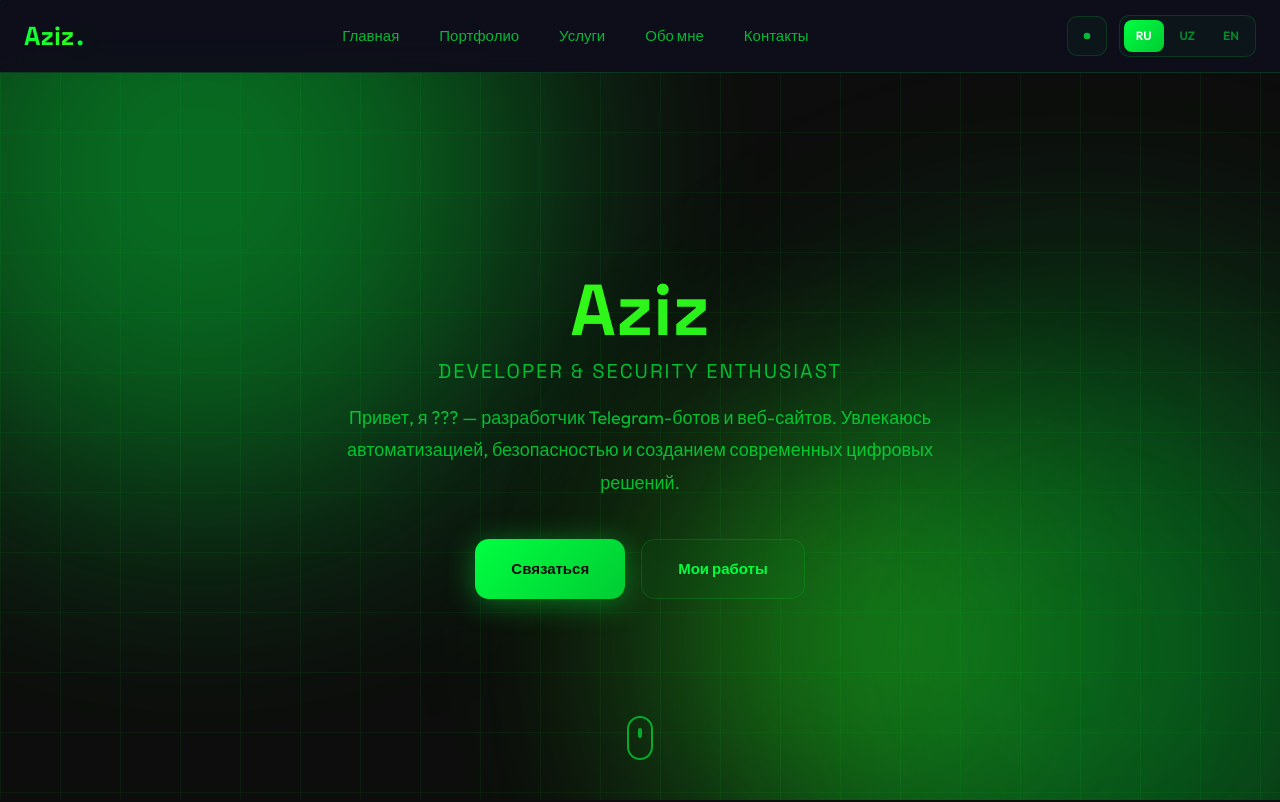
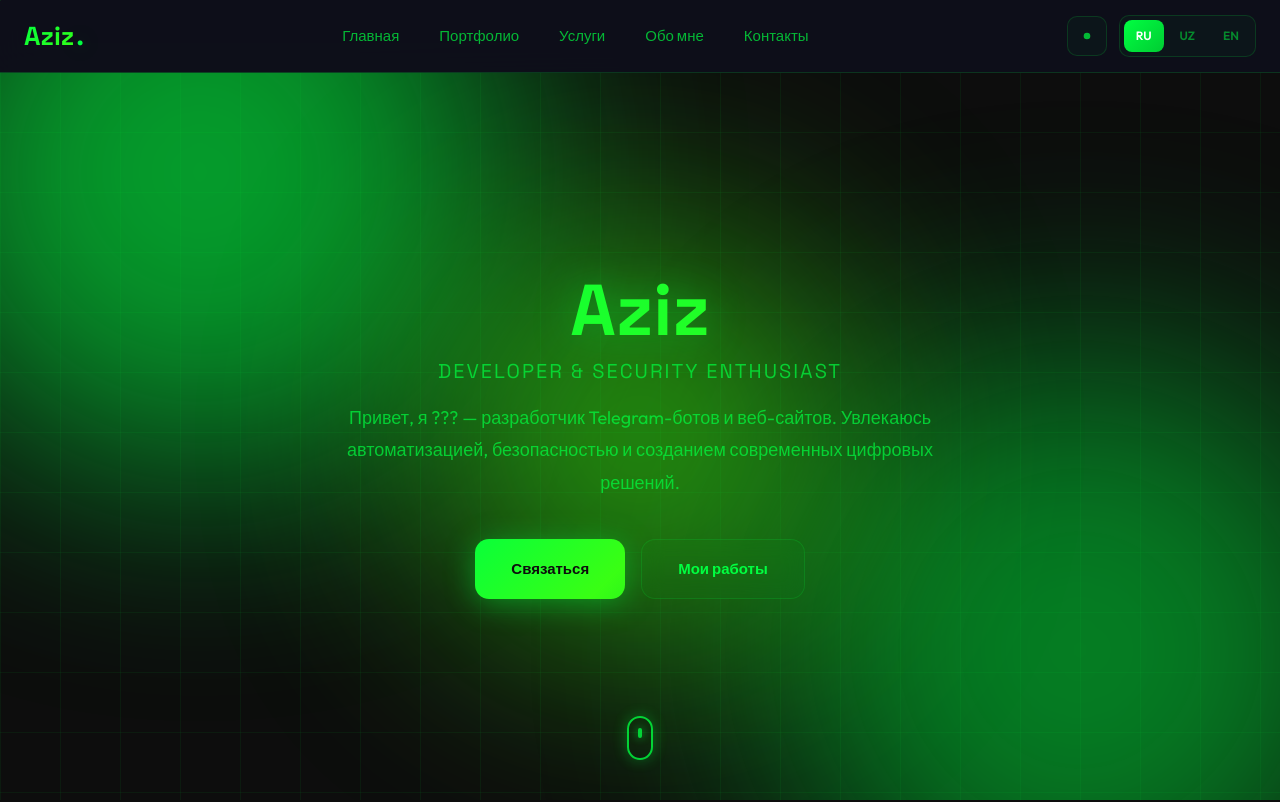
Before and after one commit to SenixDev14yo/info, a React (Vite) app: page / in a window 1280 px wide. Shown: the top 802 px of the page. Built offline with nearby package versions, Linux system fonts and the light colour scheme.

Commit message:
feat:more-animations-light-theme

```diff
--- a/src/index.css
+++ b/src/index.css
@@ -21,27 +21,27 @@
 }
 
 [data-theme="light"] {
-  --primary: #008F11;
-  --primary-glow: rgba(0, 143, 17, 0.3);
-  --secondary: #00CC33;
+  --primary: #00AA22;
+  --primary-glow: rgba(0, 170, 34, 0.3);
+  --secondary: #00FF41;
   --accent: #39FF14;
-  --dark: #E8FFE8;
+  --dark: #F0FFF0;
   --dark-card: rgba(255, 255, 255, 0.95);
-  --surface: rgba(0, 143, 17, 0.05);
-  --surface-hover: rgba(0, 143, 17, 0.1);
-  --border: rgba(0, 100, 0, 0.15);
-  --text: #004400;
-  --text-secondary: rgba(0, 68, 0, 0.7);
-  --text-muted: rgba(0, 68, 0, 0.5);
-  --shadow: rgba(0, 143, 17, 0.15);
+  --surface: rgba(0, 170, 34, 0.05);
+  --surface-hover: rgba(0, 170, 34, 0.1);
+  --border: rgba(0, 120, 0, 0.12);
+  --text: #003300;
+  --text-secondary: rgba(0, 60, 0, 0.7);
+  --text-muted: rgba(0, 60, 0, 0.5);
+  --shadow: rgba(0, 170, 34, 0.15);
 }
 
 [data-theme="light"] .hero-glow {
-  opacity: 0.15;
+  opacity: 0.2;
 }
 
 [data-theme="light"] .hero-grid {
-  opacity: 0.08;
+  opacity: 0.1;
 }
 
 [data-theme="light"] .service-card,
@@ -646,15 +646,22 @@ h1, h2, h3, h4, h5, h6 {
 }
 
 .btn-primary {
-  background: linear-gradient(135deg, var(--primary), var(--secondary));
+  background: linear-gradient(135deg, var(--primary) 0%, var(--accent) 50%, var(--secondary) 100%);
+  background-size: 200% 200%;
   color: var(--dark);
   font-weight: 700;
   box-shadow: 0 4px 30px var(--primary-glow);
+  animation: btn-gradient 3s ease infinite;
+}
+
+@keyframes btn-gradient {
+  0%, 100% { background-position: 0% 50%; }
+  50% { background-position: 100% 50%; }
 }
 
 .btn-primary:hover {
   transform: translateY(-4px) scale(1.02);
-  box-shadow: 0 10px 50px var(--primary-glow);
+  box-shadow: 0 10px 50px var(--primary-glow), 0 0 30px var(--primary-glow);
 }
 
 .btn-secondary {
@@ -662,19 +669,73 @@ h1, h2, h3, h4, h5, h6 {
   color: var(--text);
   border: 1px solid var(--border);
   backdrop-filter: blur(10px);
+  transition: all 0.3s ease;
 }
 
 .btn-secondary:hover {
   background: var(--surface-hover);
   border-color: var(--primary);
   transform: translateY(-4px);
-}
-
+  box-shadow: 0 0 20px var(--primary-glow);
+}
+
+/* Float animation for cards on hover */
+.service-card:hover,
+.stat-card:hover,
+.testimonial-card:hover,
+.project-card:hover,
+.skill-card:hover {
+  animation: float-card 2s ease-in-out infinite;
+}
+
+@keyframes float-card {
+  0%, 100% { transform: translateY(-8px); }
+  50% { transform: translateY(-14px); }
+}
+
+/* Glow pulse for hero */
+.hero-glow {
+  animation: glow-pulse 2s ease-in-out infinite alternate;
+}
+
+@keyframes glow-pulse {
+  0% { opacity: 0.3; filter: blur(100px); }
+  100% { opacity: 0.6; filter: blur(120px); }
+}
+
+/* Text gradient animation */
+.section-title,
+.hero-name {
+  animation: text-glow 2s ease-in-out infinite alternate;
+}
+
+@keyframes text-glow {
+  0% { filter: drop-shadow(0 0 5px var(--primary-glow)); }
+  100% { filter: drop-shadow(0 0 20px var(--primary-glow)); }
+}
+
+/* Service icon hover */
+.service-icon {
+  animation: icon-pulse 2s ease-in-out infinite;
+}
+
+@keyframes icon-pulse {
+  0%, 100% { transform: scale(1); }
+  50% { transform: scale(1.1); }
+}
+
+/* Scroll indicator animation */
 .scroll-indicator {
   position: absolute;
   bottom: 40px;
   left: 50%;
   transform: translateX(-50%);
+  animation: bounce 2s ease-in-out infinite;
+}
+
+@keyframes bounce {
+  0%, 100% { transform: translateX(-50%) translateY(0); }
+  50% { transform: translateX(-50%) translateY(10px); }
 }
 
 .mouse {
@@ -683,7 +744,8 @@ h1, h2, h3, h4, h5, h6 {
   border: 2px solid var(--primary);
   border-radius: 22px;
   position: relative;
-  opacity: 0.6;
+  opacity: 0.8;
+  box-shadow: 0 0 15px var(--primary-glow);
 }
 
 .wheel {
@@ -696,6 +758,7 @@ h1, h2, h3, h4, h5, h6 {
   left: 50%;
   transform: translateX(-50%);
   animation: scroll 2s ease-in-out infinite;
+  box-shadow: 0 0 10px var(--primary);
 }
 
 @keyframes scroll {
```
